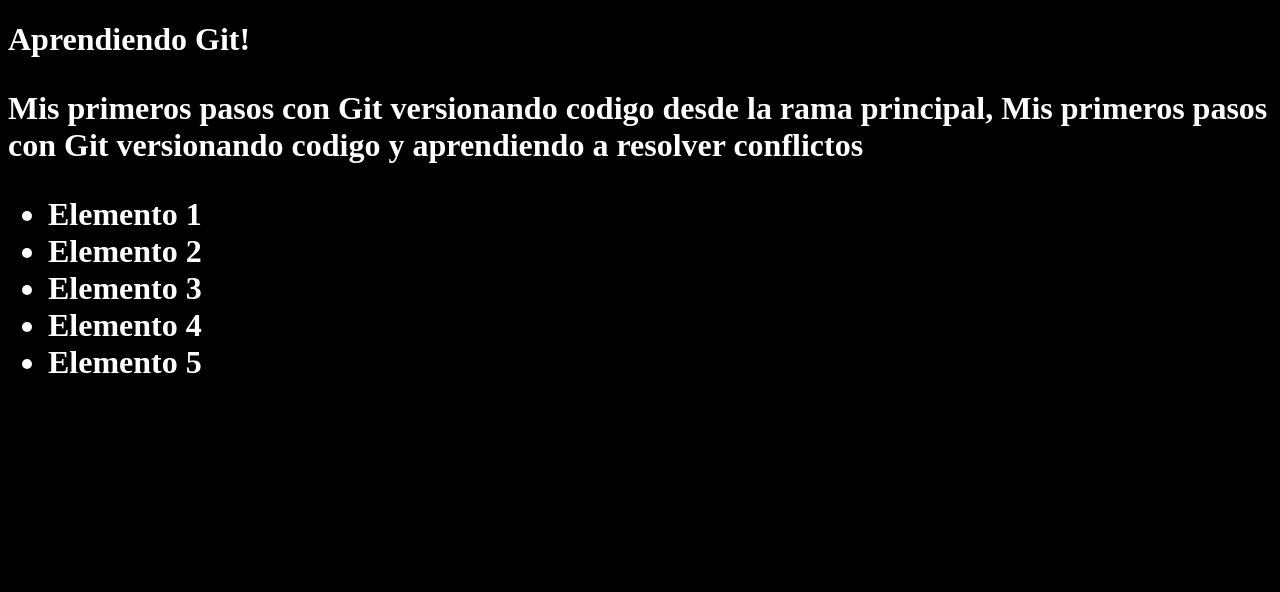
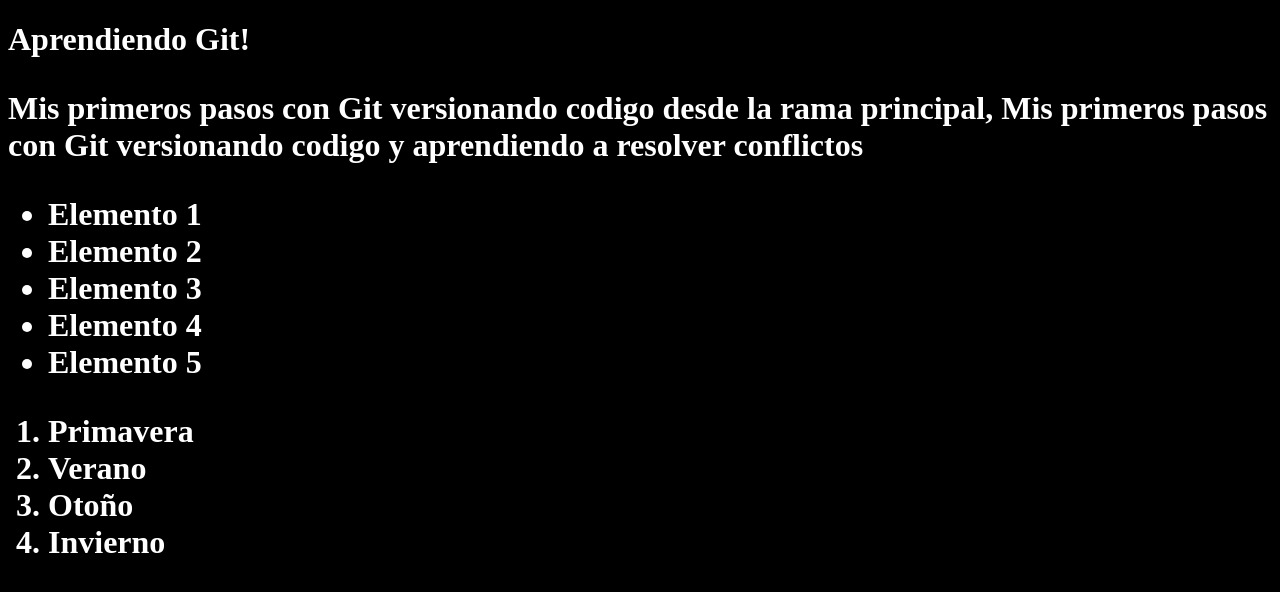
Before and after one commit to mosilisque/youtube-git, a plain HTML site: page index.html in a window 1280 px wide. Drawn offline with Linux system fonts and the light colour scheme.

Commit message:
Agregando las estaciones del Año

```diff
--- a/index.html
+++ b/index.html
@@ -20,6 +20,14 @@
   <li>Elemento 4</li>
   <li>Elemento 5</li>
 </ul>
- <script src="index.js"></js>
+<ol>
+  <li>Primavera</li>
+  <li>Verano</li>
+  <li>Otoño</li>
+  <li>Invierno</li>
+</ol>
+ <script src="index.js"></script>
+
   </body>
+
   </html>
```
